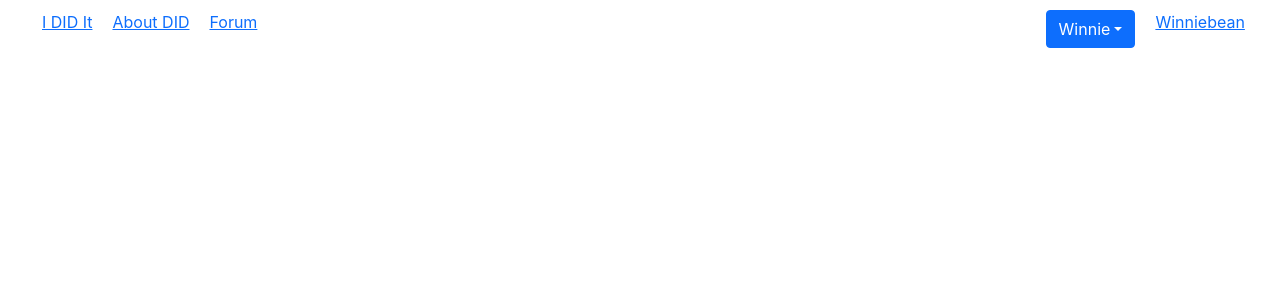
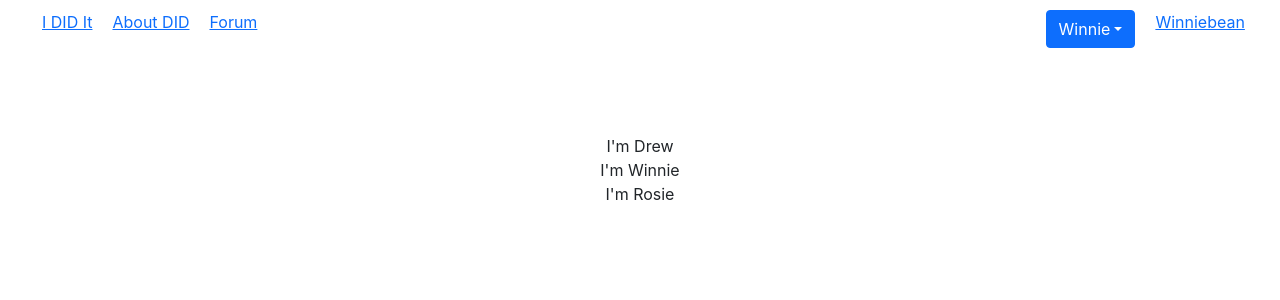
Before and after one commit to EagerBeaver98/i-did-it, a React (Create React App) app: page / in a window 1280 px wide. Shown: the top 300 px of the page. Built offline with nearby package versions, Linux system fonts and the light colour scheme.

Commit message:
posts loading in order on page

```diff
--- a/src/components/Home.js
+++ b/src/components/Home.js
@@ -4,11 +4,9 @@ import Post from "./Post";
 function Home(props) {
   return (
     <div className="posts">
-      {() => {
-        for (let post of props.tweets) {
-          <Post post={post}/>
-        }
-      }}
+      {props.tweets.map((post) => {
+        return <Post key={post.tweetID} post={post} />
+      })}
     </div>
   )
 }
--- a/src/components/Post.js
+++ b/src/components/Post.js
@@ -1,6 +1,8 @@
 function Post(props) {
   return (
-    <div className="post"></div>
+    <div className="post">
+      <div className="tweet">{props.post.tweet}</div>
+    </div>
   )
 }
 
--- a/src/data/temp data.js
+++ b/src/data/temp data.js
@@ -1,21 +1,28 @@
 const profile = {id: 1, name: "Winniebean", alters: [{id: 1, name: "Winnie"}, {id: 2, name: "Drew"}, {id: 3, name: "Rosie"},
 {id: 4, name: "Dalilah"}, {id: 5, name: "Louise"}, {id: 6, name: "Simon"}, {id: 7, name: "Jennifer"}]};
 
-const tweets = [{
-  tweet: "I'm Drew",
-  profileID: 1,
-  alterID: 2,
-  datetime: 1630442027288,
+const tweets = [
+  {
+    tweet: "I'm Drew",
+    tweetID: 1,
+    profileID: 1,
+    profileName: "Winniebean",
+    alterID: 2,
+    datetime: 1630442027288,
   },
   {
     tweet: "I'm Winnie",
+    tweetID: 2,
     profileID: 1,
+    profileName: "Winniebean",
     alterID: 1,
     datetime: 1630442066400,
   },
   {
     tweet: "I'm Rosie",
+    tweetID: 3,
     profileID: 1,
+    profileName: "Winniebean",
     alterID: 3,
     datetime: 1630442133625,
   }
--- a/src/styles/App.scss
+++ b/src/styles/App.scss
@@ -20,3 +20,9 @@ br {
   justify-content: center;
   flex-direction: column;
 }
+.posts {
+  display: flex;
+  justify-content: center;
+  flex-direction: column;
+  align-items: center;
+}
```
Also changed, not shown: 1 other file (tests, documents, lock files or other folders).
